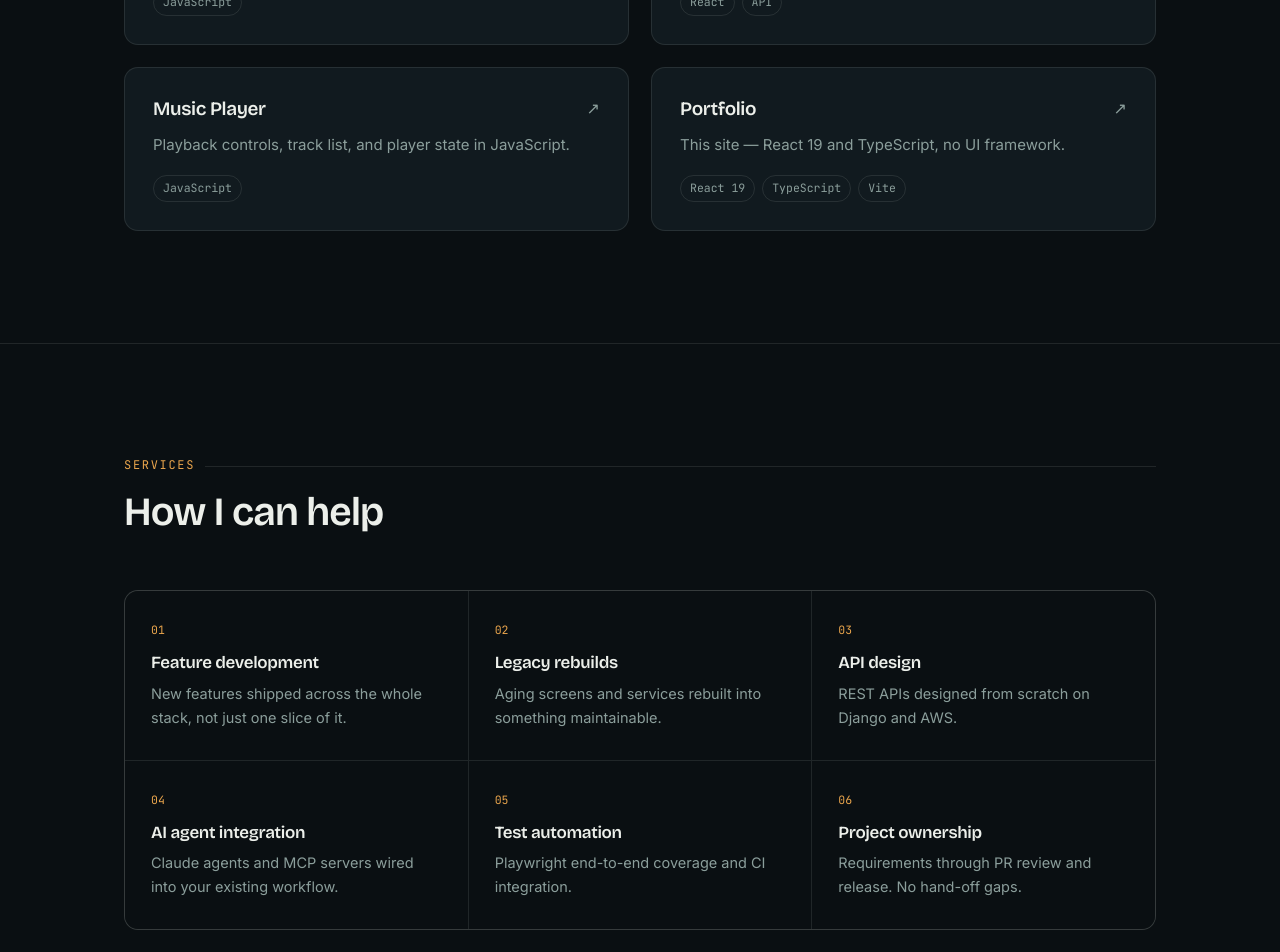
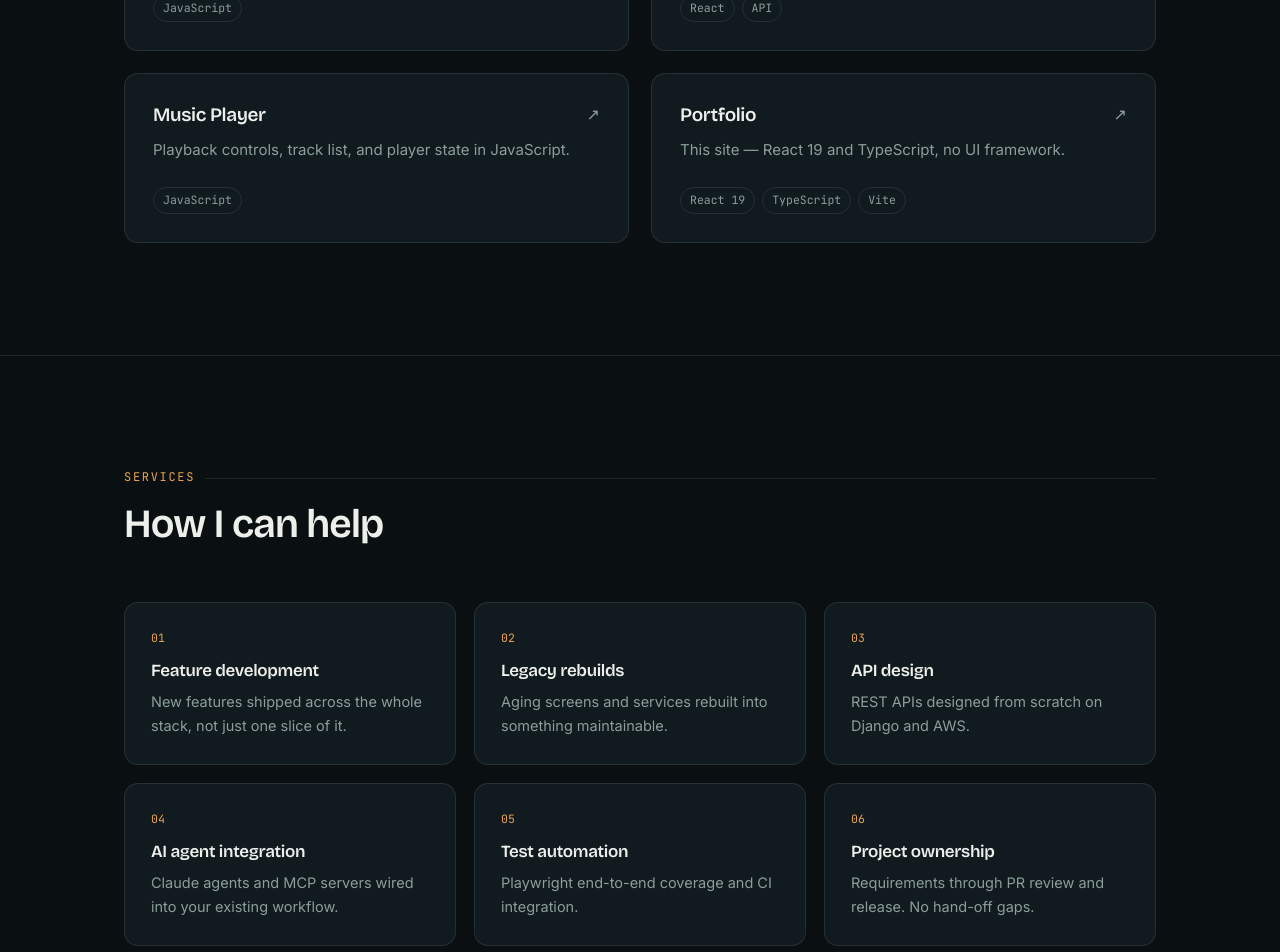
Before and after one commit to dilanrushal/rushal-naidu-portfolio, a React (Vite) app: page / in a window 1280 px wide. Shown: the part 3180-4132 px from the top of the page. Built offline with nearby package versions, Linux system fonts and the light colour scheme.

Commit message:
Add cursor-tracked 3D tilt cards with animated gradient borders

```diff
--- /dev/null
+++ b/src/components/MotionCard.tsx
@@ -0,0 +1,102 @@
+import {
+  useCallback,
+  useEffect,
+  useRef,
+  type CSSProperties,
+  type ReactNode,
+} from "react";
+
+type Props = {
+  children: ReactNode;
+  className?: string;
+  href?: string;
+  /** Max tilt in degrees. 0 disables tilt but keeps the spotlight. */
+  tilt?: number;
+  style?: CSSProperties;
+};
+
+/**
+ * Tracks the pointer and writes CSS custom properties on the element:
+ *   --mx / --my  pointer position, for the spotlight gradient
+ *   --rx / --ry  rotation, for the 3D tilt
+ * Writes are batched into a single rAF so a fast pointer can't thrash layout.
+ * Tilt is skipped for coarse pointers (touch) and when reduced motion is set.
+ */
+export default function MotionCard({
+  children,
+  className = "",
+  href,
+  tilt = 7,
+  style,
+}: Props) {
+  const ref = useRef<HTMLElement>(null);
+  const frame = useRef(0);
+  const allowTilt = useRef(true);
+
+  useEffect(() => {
+    const fine = window.matchMedia("(pointer: fine)").matches;
+    const calm = window.matchMedia("(prefers-reduced-motion: reduce)").matches;
+    allowTilt.current = fine && !calm && tilt > 0;
+  }, [tilt]);
+
+  const onPointerMove = useCallback(
+    (e: React.PointerEvent<HTMLElement>) => {
+      const el = ref.current;
+      if (!el) return;
+
+      const rect = el.getBoundingClientRect();
+      const x = e.clientX - rect.left;
+      const y = e.clientY - rect.top;
+
+      cancelAnimationFrame(frame.current);
+      frame.current = requestAnimationFrame(() => {
+        el.style.setProperty("--mx", `${x}px`);
+        el.style.setProperty("--my", `${y}px`);
+
+        if (!allowTilt.current) return;
+        // -0.5 .. 0.5 from centre
+        const px = x / rect.width - 0.5;
+        const py = y / rect.height - 0.5;
+        el.style.setProperty("--ry", `${px * tilt * 2}deg`);
+        el.style.setProperty("--rx", `${-py * tilt * 2}deg`);
+      });
+    },
+    [tilt]
+  );
+
+  const onPointerLeave = useCallback(() => {
+    const el = ref.current;
+    if (!el) return;
+    cancelAnimationFrame(frame.current);
+    el.style.setProperty("--rx", "0deg");
+    el.style.setProperty("--ry", "0deg");
+  }, []);
+
+  useEffect(() => () => cancelAnimationFrame(frame.current), []);
+
+  const shared = {
+    ref: ref as never,
+    className: `mcard ${className}`,
+    onPointerMove,
+    onPointerLeave,
+    style,
+  };
+
+  const inner = (
+    <>
+      <span className="mcard__border" aria-hidden="true" />
+      <span className="mcard__glow" aria-hidden="true" />
+      <span className="mcard__body">{children}</span>
+    </>
+  );
+
+  if (href) {
+    return (
+      <a {...shared} href={href} target="_blank" rel="noreferrer noopener">
+        {inner}
+      </a>
+    );
+  }
+
+  return <article {...shared}>{inner}</article>;
+}
--- a/src/components/Sections.tsx
+++ b/src/components/Sections.tsx
@@ -6,6 +6,7 @@ import {
   projects,
   services,
 } from "../data/content";
+import MotionCard from "./MotionCard";
 import Reveal from "./Reveal";
 
 export function Stack() {
@@ -56,7 +57,7 @@ export function Work() {
         <div className="timeline">
           {experience.map((job, i) => (
             <Reveal key={job.company} delay={i * 80}>
-              <article className="job">
+              <MotionCard tilt={4} className="job-card">
                 <div className="job__head">
                   <h3 className="job__company">{job.company}</h3>
                   <span className="job__period" data-current={job.current}>
@@ -69,7 +70,7 @@ export function Work() {
                     <li key={p}>{p}</li>
                   ))}
                 </ul>
-              </article>
+              </MotionCard>
             </Reveal>
           ))}
         </div>
@@ -103,15 +104,10 @@ export function Projects() {
           </p>
         </Reveal>
 
-        <div className="projects">
+        <div className="project-grid">
           {projects.map((p, i) => (
             <Reveal key={p.name} delay={i * 70}>
-              <a
-                className="project"
-                href={p.href}
-                target="_blank"
-                rel="noreferrer noopener"
-              >
+              <MotionCard href={p.href} className="project">
                 <div className="project__head">
                   <h3 className="project__name">{p.name}</h3>
                   <span className="project__arrow" aria-hidden="true">
@@ -124,7 +120,7 @@ export function Projects() {
                     <span key={t}>{t}</span>
                   ))}
                 </div>
-              </a>
+              </MotionCard>
             </Reveal>
           ))}
         </div>
@@ -142,19 +138,19 @@ export function Services() {
           <h2 className="section__title">How I can help</h2>
         </Reveal>
 
-        <Reveal>
-          <div className="services">
-            {services.map((s, i) => (
-              <div className="service" key={s.title}>
+        <div className="service-grid">
+          {services.map((s, i) => (
+            <Reveal key={s.title} delay={i * 55}>
+              <MotionCard tilt={5} className="service">
                 <p className="service__num">
                   {String(i + 1).padStart(2, "0")}
                 </p>
                 <h3 className="service__title">{s.title}</h3>
                 <p className="service__desc">{s.desc}</p>
-              </div>
-            ))}
-          </div>
-        </Reveal>
+              </MotionCard>
+            </Reveal>
+          ))}
+        </div>
       </div>
     </section>
   );
--- a/src/styles/global.css
+++ b/src/styles/global.css
@@ -560,19 +560,6 @@ button {
   gap: 22px;
 }
 
-.job {
-  border: 1px solid var(--line);
-  border-radius: var(--radius);
-  background: var(--surface);
-  padding: 30px 28px;
-  transition: border-color 0.25s ease, transform 0.25s ease;
-}
-
-.job:hover {
-  border-color: var(--line-strong);
-  transform: translateY(-3px);
-}
-
 .job__head {
   display: flex;
   justify-content: space-between;
@@ -665,28 +652,6 @@ button {
 
 /* ============================= projects ============================= */
 
-.projects {
-  display: grid;
-  grid-template-columns: repeat(2, 1fr);
-  gap: 22px;
-}
-
-.project {
-  display: block;
-  border: 1px solid var(--line);
-  border-radius: var(--radius);
-  background: var(--surface);
-  padding: 28px;
-  transition: border-color 0.25s ease, transform 0.25s ease,
-    background 0.25s ease;
-}
-
-.project:hover {
-  border-color: var(--line-strong);
-  background: var(--surface-2);
-  transform: translateY(-4px);
-}
-
 .project__head {
   display: flex;
   justify-content: space-between;
@@ -704,7 +669,8 @@ button {
   transition: transform 0.25s ease, color 0.25s ease;
 }
 
-.project:hover .project__arrow {
+.mcard:hover .project__arrow,
+.mcard:focus-visible .project__arrow {
   color: var(--amber);
   transform: translate(3px, -3px);
 }
@@ -730,33 +696,7 @@ button {
   border-radius: 100px;
 }
 
-@media (max-width: 720px) {
-  .projects {
-    grid-template-columns: 1fr;
-  }
-}
-
 /* ============================= services ============================= */
-
-.services {
-  display: grid;
-  grid-template-columns: repeat(3, 1fr);
-  gap: 1px;
-  background: var(--line);
-  border: 1px solid var(--line);
-  border-radius: var(--radius);
-  overflow: hidden;
-}
-
-.service {
-  background: var(--bg);
-  padding: 30px 26px;
-  transition: background 0.25s ease;
-}
-
-.service:hover {
-  background: var(--surface);
-}
 
 .service__num {
   font-family: var(--mono);
@@ -773,18 +713,6 @@ button {
 .service__desc {
   color: var(--muted);
   font-size: 14.5px;
-}
-
-@media (max-width: 900px) {
-  .services {
-    grid-template-columns: repeat(2, 1fr);
-  }
-}
-
-@media (max-width: 600px) {
-  .services {
-    grid-template-columns: 1fr;
-  }
 }
 
 /* ============================= contact ============================= */
@@ -889,3 +817,176 @@ button {
     transform: none;
   }
 }
+
+/* ===================== animated motion cards ===================== */
+
+@property --spin {
+  syntax: "<angle>";
+  initial-value: 0deg;
+  inherits: false;
+}
+
+.mcard {
+  --rx: 0deg;
+  --ry: 0deg;
+  --mx: 50%;
+  --my: 50%;
+  --glow: rgba(232, 164, 76, 0.16);
+
+  position: relative;
+  display: block;
+  isolation: isolate;
+  border-radius: var(--radius);
+  background: var(--surface);
+  border: 1px solid var(--line);
+  transform: perspective(1000px) rotateX(var(--rx)) rotateY(var(--ry));
+  transform-style: preserve-3d;
+  transition: transform 0.45s cubic-bezier(0.22, 1, 0.36, 1),
+    border-color 0.35s ease, box-shadow 0.45s ease;
+  will-change: transform;
+}
+
+.mcard:hover,
+.mcard:focus-visible {
+  border-color: transparent;
+  box-shadow: 0 18px 40px -22px rgba(0, 0, 0, 0.85);
+  transition: transform 0.12s ease-out, border-color 0.35s ease,
+    box-shadow 0.45s ease;
+}
+
+/* rotating conic gradient ring, drawn as a 1px masked frame */
+.mcard__border {
+  position: absolute;
+  inset: 0;
+  border-radius: inherit;
+  padding: 1px;
+  background: conic-gradient(
+    from var(--spin),
+    transparent 0deg,
+    var(--amber) 55deg,
+    var(--mint) 115deg,
+    transparent 200deg,
+    transparent 360deg
+  );
+  -webkit-mask: linear-gradient(#000 0 0) content-box,
+    linear-gradient(#000 0 0);
+  -webkit-mask-composite: xor;
+  mask: linear-gradient(#000 0 0) content-box, linear-gradient(#000 0 0);
+  mask-composite: exclude;
+  opacity: 0;
+  transition: opacity 0.4s ease;
+  pointer-events: none;
+  z-index: 1;
+}
+
+.mcard:hover .mcard__border,
+.mcard:focus-visible .mcard__border {
+  opacity: 1;
+  animation: spin-ring 4.5s linear infinite;
+}
+
+@keyframes spin-ring {
+  to {
+    --spin: 360deg;
+  }
+}
+
+/* radial spotlight that follows the cursor */
+.mcard__glow {
+  position: absolute;
+  inset: 0;
+  border-radius: inherit;
+  background: radial-gradient(
+    340px circle at var(--mx) var(--my),
+    var(--glow),
+    transparent 62%
+  );
+  opacity: 0;
+  transition: opacity 0.35s ease;
+  pointer-events: none;
+  z-index: 0;
+}
+
+.mcard:hover .mcard__glow,
+.mcard:focus-visible .mcard__glow {
+  opacity: 1;
+}
+
+/* content sits above the effects and lifts slightly in 3D */
+.mcard__body {
+  position: relative;
+  z-index: 2;
+  display: block;
+  padding: 28px;
+  transform: translateZ(34px);
+}
+
+/* project cards */
+.project-grid {
+  display: grid;
+  grid-template-columns: repeat(2, 1fr);
+  gap: 22px;
+}
+
+.project-grid .mcard__body {
+  min-height: 168px;
+  display: flex;
+  flex-direction: column;
+}
+
+.project-grid .project__tech {
+  margin-top: auto;
+}
+
+@media (max-width: 720px) {
+  .project-grid {
+    grid-template-columns: 1fr;
+  }
+}
+
+/* service cards keep a tighter, cooler glow */
+.service-grid {
+  display: grid;
+  grid-template-columns: repeat(3, 1fr);
+  gap: 18px;
+}
+
+.service-grid .mcard {
+  --glow: rgba(99, 210, 178, 0.12);
+}
+
+.service-grid .mcard__body {
+  padding: 26px;
+}
+
+@media (max-width: 900px) {
+  .service-grid {
+    grid-template-columns: repeat(2, 1fr);
+  }
+}
+
+@media (max-width: 600px) {
+  .service-grid {
+    grid-template-columns: 1fr;
+  }
+}
+
+/* job cards */
+.job-card .mcard__body {
+  padding: 30px 28px;
+}
+
+@media (prefers-reduced-motion: reduce) {
+  .mcard {
+    transform: none !important;
+    transition: border-color 0.2s ease;
+  }
+  .mcard__body {
+    transform: none;
+  }
+  .mcard:hover .mcard__border,
+  .mcard:focus-visible .mcard__border {
+    animation: none;
+    opacity: 0.6;
+  }
+}
```
